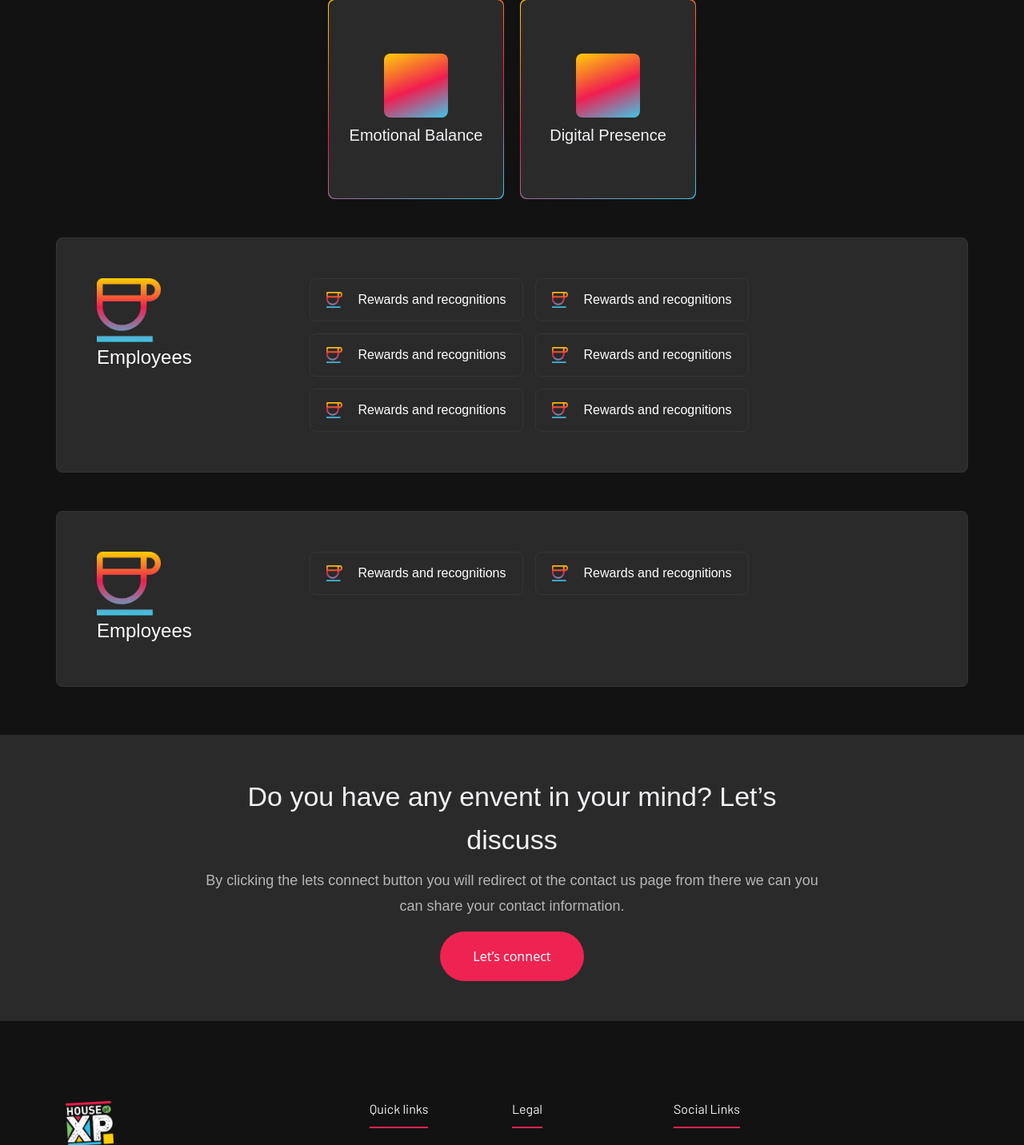
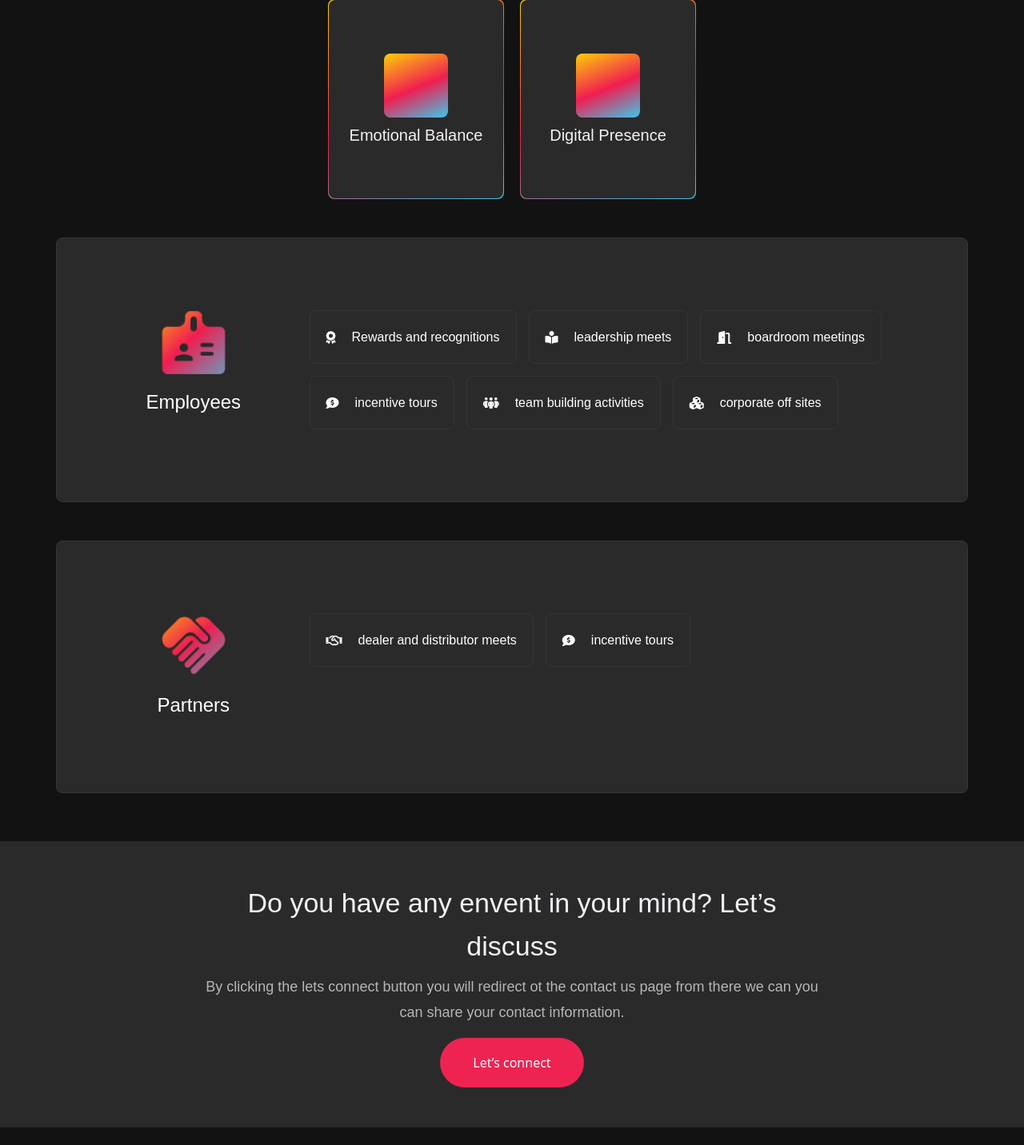
Before and after one commit to mdarbaz98/freelancePro1, a PHP site: page /events.php in a window 1280 px wide. Shown: the part 1592-3024 px from the top of the page at 80% size. Run offline with PHP 8.4, Linux system fonts and the light colour scheme; some web fonts are replaced.

Commit message:
all set good to go

```diff
--- a/css/index.css
+++ b/css/index.css
@@ -351,16 +351,16 @@ header button.navbar-toggler {
   background-color: transparent !important;
   border: none;
 }
-.section-4 .container .tab-container .tab-content .tab-pane {
+.section-4 .container .tab-container .tab-content .tab-pane .inner {
   float: left;
   display: flex;
   flex-direction: column;
   gap: 20px;
 }
-.section-4 .container .tab-container .tab-content .tab-pane img {
+.section-4 .container .tab-container .tab-content .tab-pane .inner img {
   width: 125px;
 }
-.section-4 .container .tab-container .tab-content .tab-pane p {
+.section-4 .container .tab-container .tab-content .tab-pane .inner p {
   font-family: "Barlow", sans-serif;
   font-size: 18px;
   font-weight: 400;
@@ -1269,7 +1269,7 @@ footer .quick-link .left-quick-link ul li {
 }
 
 .container.uniq {
-  padding: 50px 50px;
+  padding: 90px 50px;
   border: solid 1px #363636;
   border-radius: 8px;
   background-color: #2a2a2a;
@@ -1277,6 +1277,7 @@ footer .quick-link .left-quick-link ul li {
 .container.uniq img.side-img {
   width: 80px;
   height: 80px;
+  object-fit: contain;
 }
 .container.uniq .heading {
   font-family: "Chivo", sans-serif;
@@ -1314,7 +1315,7 @@ footer .quick-link .left-quick-link ul li {
   font-family: "Chivo", sans-serif;
   font-size: 16px;
   font-weight: 400;
-  line-height: 22px;
+  line-height: 35px;
   letter-spacing: 0em;
   text-align: left;
 }
@@ -1343,9 +1344,6 @@ footer .quick-link .left-quick-link ul li {
   }
   .banner .banner-section .inner-banner-div .text-div p {
     margin-bottom: 20px;
-  }
-  .section-2 {
-    margin-bottom: 0px;
   }
   .section-2 .inner-div {
     padding: 20px 0px;
@@ -1371,7 +1369,7 @@ footer .quick-link .left-quick-link ul li {
   .section-2 .inner-div .works .right-div {
     display: block;
   }
-  .section-2 .inner-div .works .right-div div {
+  .section-2 .inner-div .works .right-div .high {
     margin-bottom: 20px;
   }
   .section-3 .inner-div {
--- a/events.php
+++ b/events.php
@@ -67,35 +67,35 @@ include('./include/header.php')
     </div>
     <div class="container uniq my-5">
         <div class="row">
-            <div class="col-md-3">
-                <img class="side-img" src="images/Vector.png" alt="">
-                <div class=" heading">Employees</div>
+            <div class="col-md-3 text-center mb-4 mb-md-0">
+                <img class="side-img mb-3" src="images/evt_card.png" alt="">
+                <div class=" heading text-center ">Employees</div>
             </div>
             <div class="col-md-9">
                 <div class="box-container">
                     <div class="boxes">
-                        <img src="images/Vector.png" alt="">
+                    <i class="fa-solid fa-award text-white"></i>
                         <p>Rewards and recognitions</p>
                     </div>
                     <div class="boxes">
-                        <img src="images/Vector.png" alt="">
-                        <p>Rewards and recognitions</p>
+                    <i class="fa-solid fa-book-open-reader text-white"></i>
+                        <p>leadership meets</p>
                     </div>
                     <div class="boxes">
-                        <img src="images/Vector.png" alt="">
-                        <p>Rewards and recognitions</p>
+                    <i class="fa-solid fa-door-open text-white"></i>
+                        <p>boardroom meetings</p>
                     </div>
                     <div class="boxes">
-                        <img src="images/Vector.png" alt="">
-                        <p>Rewards and recognitions</p>
+                    <i class="fa-solid fa-comment-dollar text-white"></i>
+                        <p>incentive tours</p>
                     </div>
                     <div class="boxes">
-                        <img src="images/Vector.png" alt="">
-                        <p>Rewards and recognitions</p>
+                    <i class="fa-solid fa-people-group text-white"></i>
+                        <p>team building activities</p>
                     </div>
                     <div class="boxes">
-                        <img src="images/Vector.png" alt="">
-                        <p>Rewards and recognitions</p>
+                    <i class="fa-solid fa-cubes text-white"></i>
+                        <p>corporate off sites</p>
                     </div>
                 </div>
             </div>
@@ -103,19 +103,19 @@ include('./include/header.php')
     </div>
     <div class="container uniq my-5">
         <div class="row">
-            <div class="col-md-3">
-                <img class="side-img" src="images/Vector.png" alt="">
-                <div class=" heading">Employees</div>
+            <div class="col-md-3 text-center">
+                <img class="side-img mb-3" src="images/evt_hand.png" alt="">
+                <div class=" heading text-center"> Partners</div>
             </div>
             <div class="col-md-9">
                 <div class="box-container">
                     <div class="boxes">
-                        <img src="images/Vector.png" alt="">
-                        <p>Rewards and recognitions</p>
+                    <i class="fa-regular fa-handshake text-white"></i>
+                        <p>dealer and distributor meets</p>
                     </div>
                     <div class="boxes">
-                        <img src="images/Vector.png" alt="">
-                        <p>Rewards and recognitions</p>
+                    <i class="fa-solid fa-comment-dollar text-white"></i>
+                        <p>incentive tours</p>
                     </div>
                 </div>
             </div>
--- a/scss/index.scss
+++ b/scss/index.scss
@@ -405,7 +405,7 @@ header {
           display: flex;
           align-items: center;
           gap: 20px;
-          &:hover{
+          &:hover {
             border-color: transparent !important;
           }
           span {
@@ -432,14 +432,15 @@ header {
       }
       .tab-content {
         .tab-pane {
+          .inner {
             float: left;
             display: flex;
             flex-direction: column;
             gap: 20px;
-          img{
+            img {
               width: 125px;
             }
-          p{
+            p {
               font-family: $font1;
               font-size: 18px;
               font-weight: 400;
@@ -447,6 +448,7 @@ line-height: 32px;
               letter-spacing: 0px;
               text-align: left;
               color: #fff;
+            }
           }
         }
       }
@@ -636,7 +638,8 @@ color: #fff;
       font-size: 18px;
     }
     .c-btn {
-      width: fit-content;    a{
+      width: fit-content;
+      a {
         text-decoration: none;
         color: #fff;
       }
@@ -1158,7 +1161,7 @@ footer {
     background-color: #ee2351;
     color: #fff;
     border-radius: 50px;
-    a{
+    a {
       text-decoration: none;
       color: #fff;
     }
@@ -1256,7 +1259,7 @@ footer {
         font-size: 24px;
         font-weight: 100;
         line-height: 38px;
-        a{
+        a {
           color: #b6b6b6;
         }
       }
@@ -1582,16 +1585,17 @@ footer {
 }
 
 // envents page
-.container.uniq{
-  padding: 50px 50px;
+.container.uniq {
+  padding: 90px 50px;
   border: solid 1px #363636;
   border-radius: 8px;
   background-color: #2a2a2a;
-  img.side-img{
+  img.side-img {
     width: 80px;
     height: 80px;
-    }
-    .heading{
+    object-fit: contain;
+  }
+  .heading {
     font-family: $font2;
     font-size: 24px;
     font-weight: 300;
@@ -1600,30 +1604,29 @@ footer {
     text-align: left;
     color: #fff;
   }
-    .box-container{
+  .box-container {
     display: flex;
     gap: 15px;
     flex-wrap: wrap;
-      .boxes{
+    .boxes {
       display: flex;
       gap: 20px;
       align-items: center;
       padding: 15px 20px;
       border: solid 1px #363636;
-        img{
+      img {
         width: 20px;
         height: 20px;
       }
-        p{
+      p {
         margin-bottom: 0px;
         color: #fff;
         font-family: $font2;
         font-size: 16px;
         font-weight: 400;
-line-height: 22px;
+        line-height: 35px;
         letter-spacing: 0em;
         text-align: left;
-
       }
       border-radius: 8px;
       -webkit-border-radius: 8px;
@@ -1668,7 +1671,6 @@ text-align: left;
   }
 
   .section-2 {
-    margin-bottom: 0px;
     .inner-div {
       padding: 20px 0px;
 
@@ -1696,7 +1698,7 @@ text-align: left;
         .right-div {
           display: block;
 
-          div {
+          .high {
             margin-bottom: 20px;
           }
         }
@@ -1734,17 +1736,17 @@ text-align: left;
           line-height: 28px;
         }
       }
-      .tab-container{
+      .tab-container {
         display: flex;
         flex-direction: column;
-    ul{
+        ul {
           margin: 20px 0px 20px 0px;
-         .nav-link{
+          .nav-link {
             font-size: 25px;
-          span{
+            span {
               width: 35px;
-            height: 35px
-          };
+              height: 35px;
+            }
           }
         }
       }
```
Also changed, not shown: index.php (+7 -3 lines), images/evt_card.png (added), images/evt_hand.png (added). Lines whose indentation alone changed are shown as unchanged.
